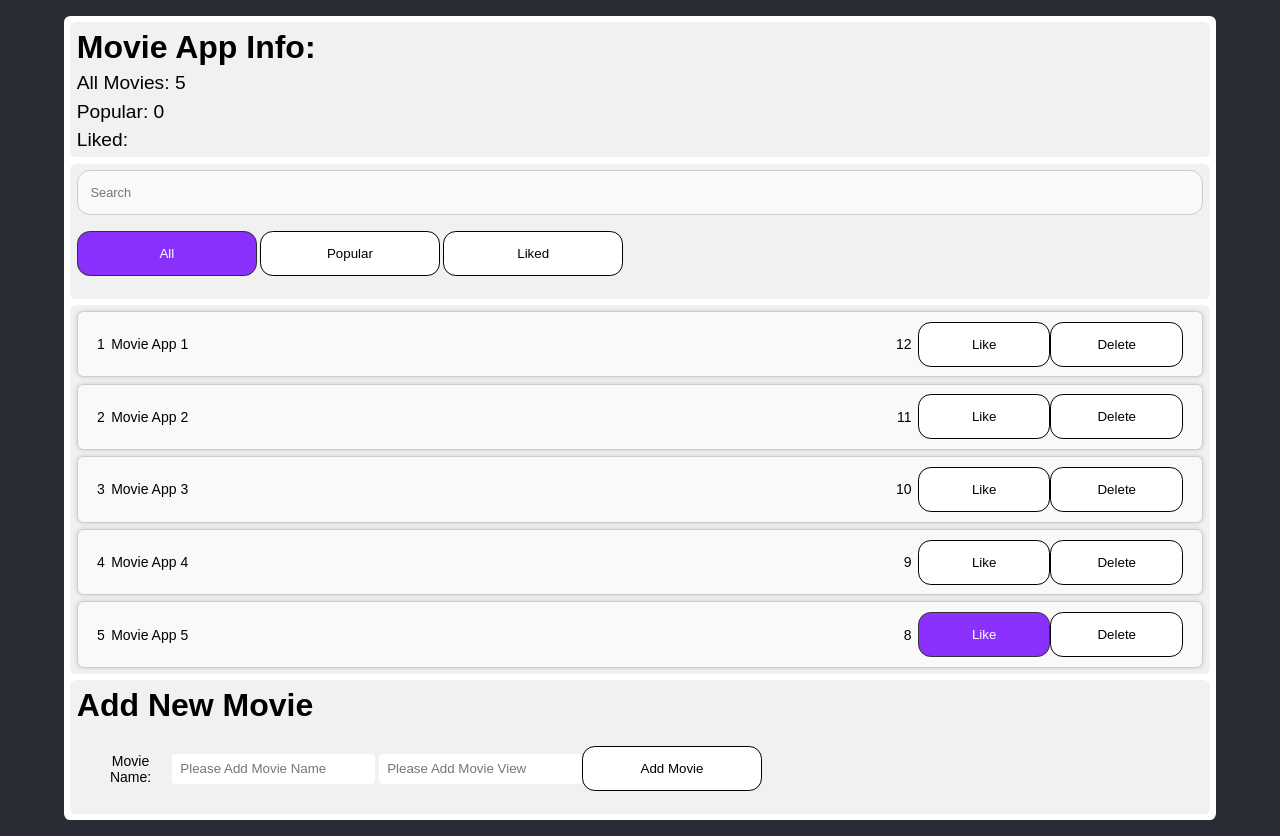
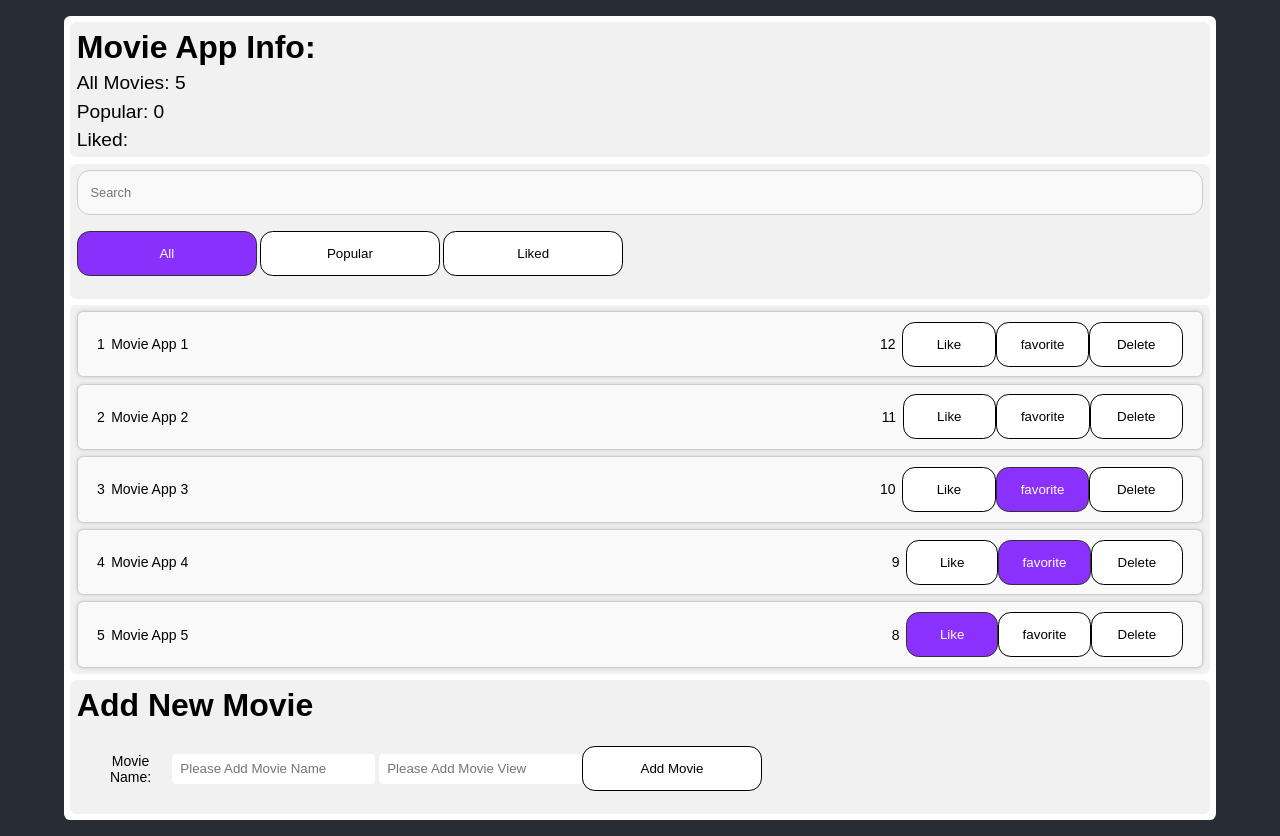
Before and after one commit to HalimjonHalimov/React, a React (Create React App) app: page / in a window 1280 px wide. Built offline with nearby package versions, Linux system fonts and the light colour scheme.

Commit message:
reducer 2 section

```diff
--- a/src/component/MovieApp/movie-app-list-item.js
+++ b/src/component/MovieApp/movie-app-list-item.js
@@ -1,9 +1,18 @@
 import React, { useContext } from "react";
 import { MovieAppContext } from "../../context/MovieApp";
 
-const MovieAppListItem = ({ id, name, view, like }) => {
-  const { onLikedHandle, onDeleteHandle, dispatch, state } =
+const MovieAppListItem = ({ id, name, view, like,favorite }) => {
+  const { onLikedHandle, onDeleteHandle, dispatch } =
     useContext(MovieAppContext);
+
+  const onHandleToggle = (e) => {
+    const payload = {
+      id,
+      props: e.currentTarget.getAttribute('data-toggle')
+    }
+    dispatch({type: 'ON_TOGGLE', payload})
+  };
+
   return (
     <div className="movie-app-list-item">
       <div className="start">
@@ -14,11 +23,23 @@ const MovieAppListItem = ({ id, name, view, like }) => {
         <div>{view}</div>
         <div className="buttons">
           <button
-            onClick={() => onLikedHandle(id)}
+            onClick={(e) => {
+              onLikedHandle(id);
+              onHandleToggle(e);
+            }}
             type="button"
             className={`movie-app-filter-button ${like && "active"}`}
+            data-toggle="like"
           >
             Like
+          </button>
+          <button
+            onClick={onHandleToggle}
+            type="button"
+            className={`movie-app-filter-button ${favorite && "active"}`}
+            data-toggle="favorite"
+          >
+            favorite
           </button>
           <button
             onClick={() => {
--- a/src/context/MovieApp.js
+++ b/src/context/MovieApp.js
@@ -18,8 +18,12 @@ const reducer = (state, action) => {
     case "ON_DELETE":
       return { ...state, movies: state.movies.filter((c) => c.id !== payload) };
     case "ON_TOGGLE":
-      const { id, propd } = payload;
-
+      const { id, props } = payload;
+      const newArr = state.movies.map((c) =>
+        c.id === id ? { ...c, [props]: !c[props] } : c
+      );
+      return { ...state, movies: newArr };
+    case "ON_FILTER":
       return state;
     default:
       return state;
@@ -37,6 +41,7 @@ export function MovieAppProvider({ children }) {
   // TODO --- REDUCER ----
 
   const [state, dispatch] = useReducer(reducer, initialState);
+  console.log(state);
 
   // TODO --- REDUCER ----
 
```
